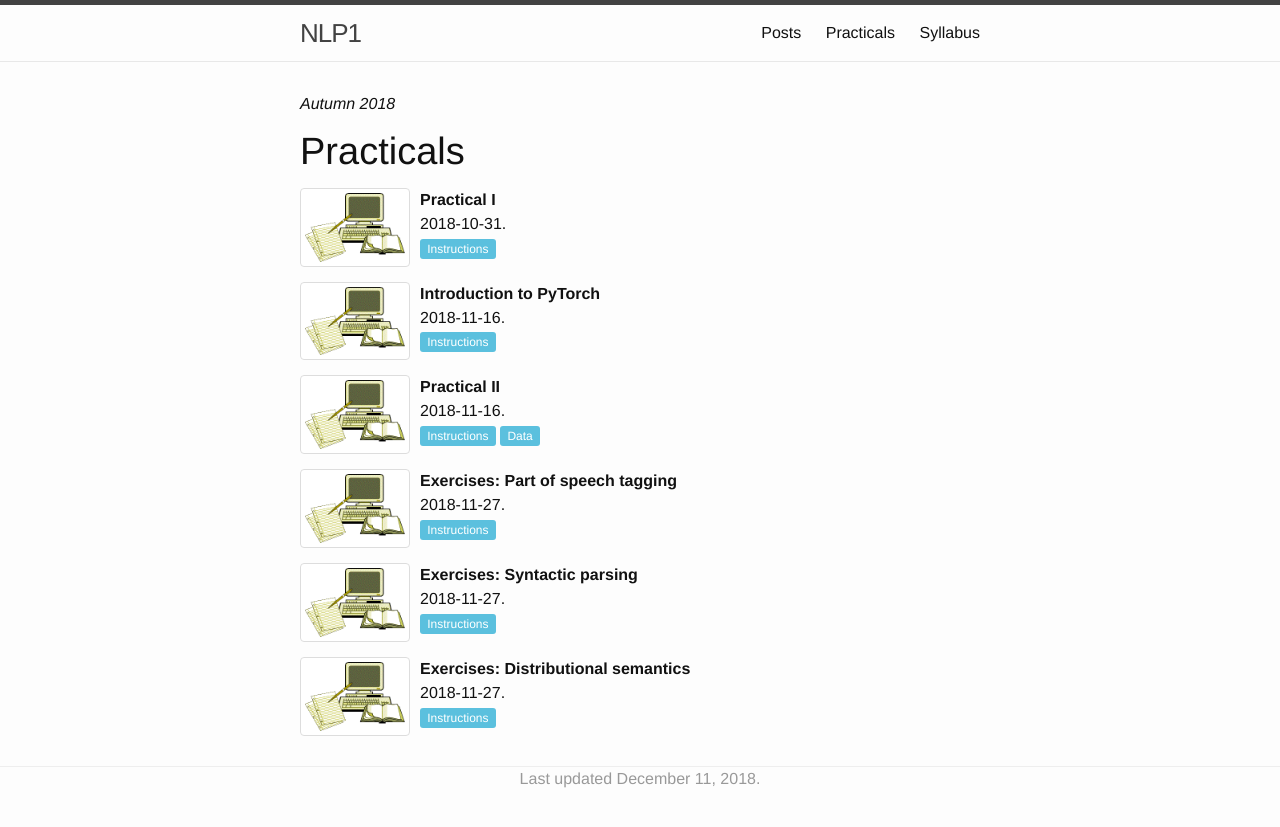
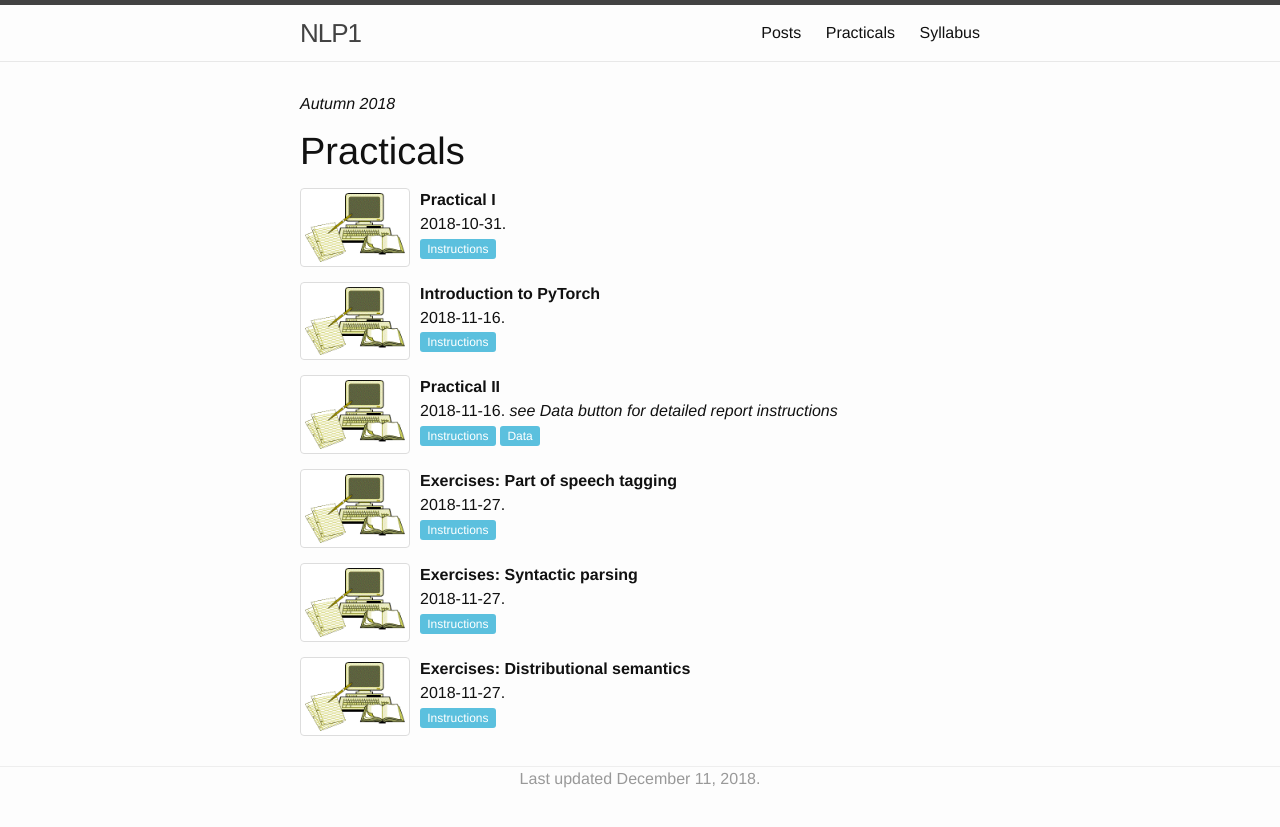
Before and after one commit to cl-illc/nlp1, a Jekyll site: the page built from practicals.md, in a window 1280 px wide. Shown: the top 827 px of the page. Built offline with Jekyll 4.4.1, drawn with Linux system fonts in a browser that asks for light colours.

Commit message:
Update assignments.yml

```diff
--- a/_data/2018/assignments.yml
+++ b/_data/2018/assignments.yml
@@ -33,7 +33,7 @@
   img: prac
   uid: intropytorch
   title: "Practical II"
-  note:
+  note: "see Data button for detailed report instructions"
   abstract:
   background:
   discussion:
```
